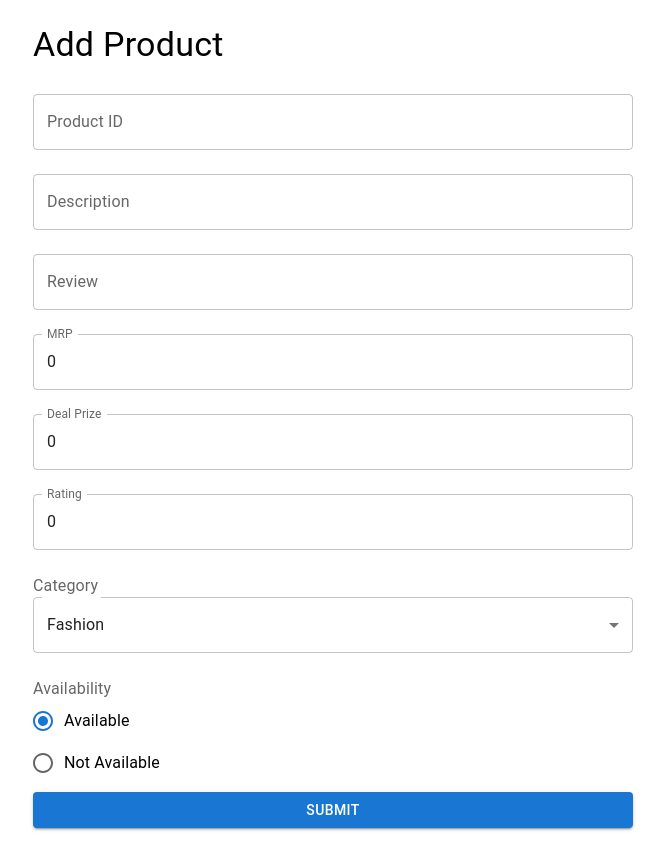
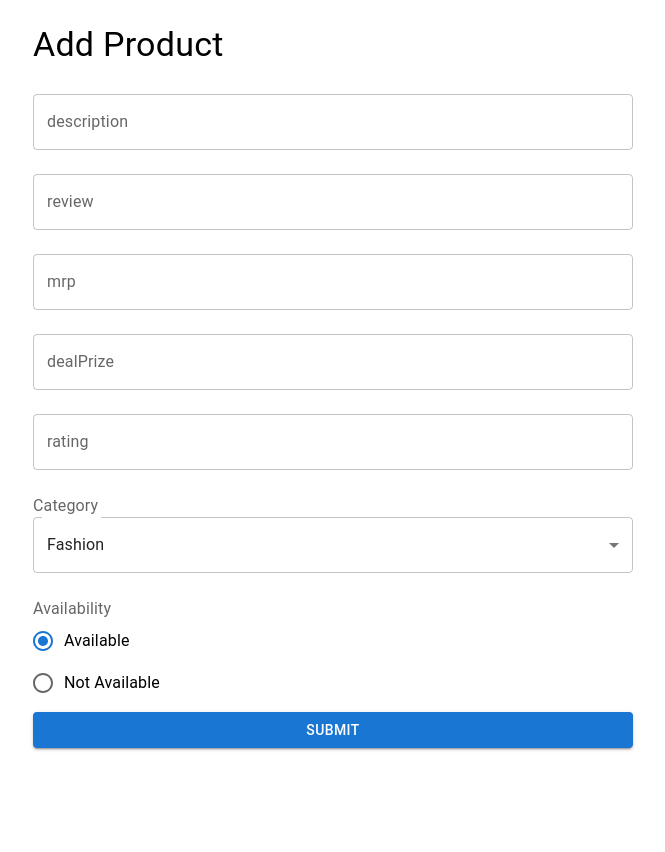
Before and after one commit to Dhanusree123/React-Hook-Forms, a React (Vite) app: page / in a window 1280 px wide. Shown: the whole page, without its empty margins (307-972 px from the left). After the commit the page ends 800 px from the top, so only its background shows below. Built offline with nearby package versions, Linux system fonts and the light colour scheme.

Commit message:
fix: refactoring code

```diff
--- a/src/App.tsx
+++ b/src/App.tsx
@@ -1,19 +1,17 @@
-import ProductFormPage from "./Pages/ProductFormPage";
-import { Routes, Route, BrowserRouter } from "react-router-dom";
-import ProductsPage from "./Pages/ProductsPage";
-import ProductPage from "./Pages/ProductPage";
+import ProductFormPage from './Pages/ProductFormPage';
+import { Routes, Route, BrowserRouter } from 'react-router-dom';
+import ProductsPage from './Pages/ProductsPage';
+import ProductPage from './Pages/ProductPage';
 
 const App = () => {
   return (
-    <>
-      <BrowserRouter>
-        <Routes>
-          <Route path="/" element={<ProductFormPage />} />
-          <Route path="/products" element={<ProductsPage />} />
-          <Route path="/product/:id" element={<ProductPage />} />
-        </Routes>
-      </BrowserRouter>
-    </>
+    <BrowserRouter>
+      <Routes>
+        <Route path='/' element={<ProductFormPage />} />
+        <Route path='/products' element={<ProductsPage />} />
+        <Route path='/product/:id' element={<ProductPage />} />
+      </Routes>
+    </BrowserRouter>
   );
 };
 
--- a/src/Pages/ProductFormPage.tsx
+++ b/src/Pages/ProductFormPage.tsx
@@ -1,7 +1,6 @@
-import { useForm, Controller } from "react-hook-form";
-import { zodResolver } from "@hookform/resolvers/zod";
+import { useForm, Controller } from 'react-hook-form';
+import { zodResolver } from '@hookform/resolvers/zod';
 import {
-  TextField,
   Button,
   Select,
   MenuItem,
@@ -12,31 +11,10 @@ import {
   FormLabel,
   Box,
   Typography,
-} from "@mui/material";
-import * as z from "zod";
-import { useNavigate } from "react-router-dom";
-
-const schema = z.object({
-  productId: z.string().min(1, { message: "Product ID is required" }),
-  description: z.string().min(1, { message: "Description is required" }),
-  review: z.string().min(1, { message: "Review is required" }),
-  mrp: z.preprocess(
-    (val) => Number(val),
-    z.number().min(1, { message: "MRP should be a positive number" })
-  ),
-  dealPrize: z.preprocess(
-    (val) => Number(val),
-    z.number().min(1, { message: "Deal Prize should be a positive number" })
-  ),
-  rating: z.preprocess(
-    (val) => Number(val),
-    z.number().min(1).max(5, { message: "Rating should be between 1 and 5" })
-  ),
-  category: z.enum(["furniture", "fashion", "electricals"]),
-  availability: z.enum(["available", "not-available"]),
-});
-
-type Iproduct = z.infer<typeof schema>;
+} from '@mui/material';
+import { useNavigate } from 'react-router-dom';
+import { IProduct, NewProductSchema } from '../Types/product';
+import TextFieldController from '../components/TextFieldController';
 
 const AddProductForm = () => {
   const navigate = useNavigate();
@@ -44,178 +22,109 @@ const AddProductForm = () => {
     control,
     handleSubmit,
     formState: { errors },
-  } = useForm<Iproduct>({
-    resolver: zodResolver(schema),
+  } = useForm<IProduct>({
+    resolver: zodResolver(NewProductSchema),
   });
 
-  // const productData = localStorage.getItem("Products");
-  // const dataP: Iproduct[] = JSON.parse(productData ?? "") ?? [];
-  // console.log(dataP);
-  // const onSubmit = (data: Iproduct) => {
-  //   console.log([data]);
-  //   dataP.push(data);
-  //   localStorage.setItem("Products", JSON.stringify(dataP));
-  //   // navigate("/products");
-  // };
-
-  const productData = localStorage.getItem("Products");
-  const parsedProducts: Iproduct[] = productData
-    ? JSON.parse(productData ?? "")
+  const productData = localStorage.getItem('Products');
+  const parsedProducts: IProduct[] = productData
+    ? JSON.parse(productData ?? '')
     : [];
-  const onSubmit = (data: Iproduct) => {
-    localStorage.setItem("Products", JSON.stringify([...parsedProducts, data]));
-    navigate("/products");
+  const onSubmit = (data: IProduct) => {
+    console.log(data);
+    const newData = { ...data, productId: crypto.randomUUID() };
+    localStorage.setItem(
+      'Products',
+      JSON.stringify([...parsedProducts, newData])
+    );
+    navigate('/products');
   };
 
   return (
-    <Box sx={{ maxWidth: 600, mx: "auto", p: 2 }}>
-      <Typography variant="h4" gutterBottom>
+    <Box sx={{ maxWidth: 600, mx: 'auto', p: 2 }}>
+      <Typography variant='h4' gutterBottom>
         Add Product
       </Typography>
       <form onSubmit={handleSubmit(onSubmit)}>
+        <TextFieldController
+          name='description'
+          control={control}
+          helperText={errors.description?.message}
+        />
+        <TextFieldController
+          name='review'
+          control={control}
+          helperText={errors.review?.message}
+        />
+        <TextFieldController
+          name='mrp'
+          type='number'
+          control={control}
+          helperText={errors.mrp?.message}
+        />
+        <TextFieldController
+          name='dealPrize'
+          type='number'
+          control={control}
+          helperText={errors.dealPrize?.message}
+        />
+        <TextFieldController
+          name='rating'
+          type='number'
+          control={control}
+          helperText={errors.rating?.message}
+        />
+
         <Controller
-          name="productId"
-          defaultValue=""
+          name='category'
+          defaultValue='fashion'
           control={control}
           render={({ field }) => (
-            <TextField
-              {...field}
-              label="Product ID"
-              fullWidth
-              margin="normal"
-              error={!!errors.productId}
-              helperText={errors.productId?.message}
-            />
-          )}
-        />
-        <Controller
-          name="description"
-          defaultValue=""
-          control={control}
-          render={({ field }) => (
-            <TextField
-              {...field}
-              label="Description"
-              fullWidth
-              margin="normal"
-              error={!!errors.description}
-              helperText={errors.description?.message}
-            />
-          )}
-        />
-        <Controller
-          name="review"
-          defaultValue=""
-          control={control}
-          render={({ field }) => (
-            <TextField
-              {...field}
-              label="Review"
-              fullWidth
-              margin="normal"
-              error={!!errors.review}
-              helperText={errors.review?.message}
-            />
-          )}
-        />
-        <Controller
-          name="mrp"
-          defaultValue={0}
-          control={control}
-          render={({ field }) => (
-            <TextField
-              {...field}
-              label="MRP"
-              type="number"
-              fullWidth
-              margin="normal"
-              error={!!errors.mrp}
-              helperText={errors.mrp?.message}
-            />
-          )}
-        />
-        <Controller
-          name="dealPrize"
-          defaultValue={0}
-          control={control}
-          render={({ field }) => (
-            <TextField
-              {...field}
-              label="Deal Prize"
-              type="number"
-              fullWidth
-              margin="normal"
-              error={!!errors.dealPrize}
-              helperText={errors.dealPrize?.message}
-            />
-          )}
-        />
-        <Controller
-          name="rating"
-          defaultValue={0}
-          control={control}
-          render={({ field }) => (
-            <TextField
-              {...field}
-              label="Rating"
-              type="number"
-              fullWidth
-              margin="normal"
-              error={!!errors.rating}
-              helperText={errors.rating?.message}
-            />
-          )}
-        />
-        <Controller
-          name="category"
-          defaultValue="fashion"
-          control={control}
-          render={({ field }) => (
-            <FormControl fullWidth margin="normal" error={!!errors.category}>
+            <FormControl fullWidth margin='normal' error={!!errors.category}>
               <FormLabel>Category</FormLabel>
-              <Select {...field} label="Category">
-                <MenuItem value="furniture">Furniture</MenuItem>
-                <MenuItem value="fashion">Fashion</MenuItem>
-                <MenuItem value="electricals">Electricals</MenuItem>
+              <Select {...field} label='Category'>
+                <MenuItem value='furniture'>Furniture</MenuItem>
+                <MenuItem value='fashion'>Fashion</MenuItem>
+                <MenuItem value='electricals'>Electricals</MenuItem>
               </Select>
               {errors.category && (
-                <Typography color="error">{errors.category.message}</Typography>
+                <Typography color='error'>{errors.category.message}</Typography>
               )}
             </FormControl>
           )}
         />
         <Controller
-          name="availability"
+          name='availability'
           control={control}
-          defaultValue="available"
+          defaultValue='available'
           render={({ field }) => (
             <FormControl
-              component="fieldset"
-              margin="normal"
+              component='fieldset'
+              margin='normal'
               error={!!errors.availability}
             >
-              <FormLabel component="legend">Availability</FormLabel>
+              <FormLabel component='legend'>Availability</FormLabel>
               <RadioGroup {...field}>
                 <FormControlLabel
-                  value="available"
+                  value='available'
                   control={<Radio />}
-                  label="Available"
+                  label='Available'
                 />
                 <FormControlLabel
-                  value="not-available"
+                  value='not-available'
                   control={<Radio />}
-                  label="Not Available"
+                  label='Not Available'
                 />
               </RadioGroup>
               {errors.availability && (
-                <Typography color="error">
+                <Typography color='error'>
                   {errors.availability.message}
                 </Typography>
               )}
             </FormControl>
           )}
         />
-        <Button type="submit" variant="contained" fullWidth>
+        <Button type='submit' variant='contained' fullWidth>
           Submit
         </Button>
       </form>
--- a/src/Pages/ProductPage.tsx
+++ b/src/Pages/ProductPage.tsx
@@ -1,55 +1,64 @@
-import { useNavigate, useParams } from "react-router-dom";
-import { Paper, Typography, Container, Button, Rating } from "@mui/material";
-
-type Product = {
-  productId: string;
-  description: string;
-  review: string;
-  mrp: number;
-  dealPrize: number;
-  rating: number;
-  category: "furniture" | "fashion" | "electricals";
-  availability: "available" | "not-available";
-};
+import { useNavigate, useParams } from 'react-router-dom';
+import {
+  Typography,
+  Container,
+  Button,
+  Rating,
+  Card,
+  CardContent,
+} from '@mui/material';
+import { IProduct } from '../Types/product';
 
 const ProductPage = () => {
   const navigate = useNavigate();
-  const { id } = useParams<{ productId: string }>();
+  const { id } = useParams<{ id: string }>();
 
-  const productData: Product[] = JSON.parse(
-    localStorage.getItem("Products") ?? "[]"
+  const productData: IProduct[] = JSON.parse(
+    localStorage.getItem('Products') ?? ''
   );
 
-  const sorted = productData.find((sorted: Product) => sorted.productId === id);
+  const product = productData.find((item: IProduct) => item.productId === id);
 
-  if (!sorted) {
+  if (!product) {
     return <Typography>Product not found</Typography>;
   }
 
+  const {
+    productId,
+    description,
+    review,
+    mrp,
+    dealPrize,
+    rating,
+    category,
+    availability,
+  } = product;
+
   return (
-    <>
-      <Container component={Paper} sx={{ padding: 4, marginTop: 4 }}>
-        <Typography variant="h4">{sorted.description}</Typography>
-        <Typography variant="subtitle1">Review:{sorted.review}</Typography>
-        <Typography variant="body1">MRP: {sorted.mrp}</Typography>
-        <Typography variant="body1">Deal Price: {sorted.dealPrize}</Typography>
-        <Typography variant="body1">
-          Rating:
-          <Rating value={sorted.rating} />
-        </Typography>
-        <Typography variant="body1">Category: {sorted.category}</Typography>
-        <Typography variant="body1">
-          Availability: {sorted.availability}
-        </Typography>
-      </Container>
+    <Container sx={{ padding: 4, marginTop: 4 }}>
       <Button
         onClick={() => {
-          navigate("/products");
+          navigate('/products');
         }}
       >
         Go Back
       </Button>
-    </>
+      <Card>
+        <CardContent>
+          <Typography variant='h4'>{productId}</Typography>
+          <Typography variant='h4'>{description}</Typography>
+          <Typography variant='subtitle1'>Review:{review}</Typography>
+          <Typography variant='body1'>MRP: {mrp}</Typography>
+          <Typography variant='body1'>Deal Price: {dealPrize}</Typography>
+          <Typography variant='body1'>
+            Rating:
+            <Rating value={rating} />
+          </Typography>
+          <Typography variant='body1'>Category: {category}</Typography>
+          <Typography variant='body1'>Availability: {availability}</Typography>
+        </CardContent>
+      </Card>
+    </Container>
   );
 };
 
--- a/src/Pages/ProductsPage.tsx
+++ b/src/Pages/ProductsPage.tsx
@@ -1,44 +1,29 @@
-import Table from "@mui/material/Table";
-import TableBody from "@mui/material/TableBody";
-import TableCell from "@mui/material/TableCell";
-import TableContainer from "@mui/material/TableContainer";
-import TableHead from "@mui/material/TableHead";
-import TableRow from "@mui/material/TableRow";
-import Paper from "@mui/material/Paper";
-import { useNavigate } from "react-router-dom";
-import { useEffect, useState } from "react";
-import { Button } from "@mui/material";
-
-type Product = {
-  productId: string;
-  description: string;
-  review: string;
-  mrp: number;
-  dealPrize: number;
-  rating: number;
-  category: "furniture" | "fashion" | "electricals";
-  availability: "available" | "not-available";
-};
+import Table from '@mui/material/Table';
+import TableBody from '@mui/material/TableBody';
+import TableCell from '@mui/material/TableCell';
+import TableContainer from '@mui/material/TableContainer';
+import TableHead from '@mui/material/TableHead';
+import TableRow from '@mui/material/TableRow';
+import { useNavigate } from 'react-router-dom';
+import { useEffect, useState } from 'react';
+import { Button } from '@mui/material';
+import { IProduct } from '../Types/product';
 
 const ProductsPage = () => {
-  const productData = localStorage.getItem("Products") ?? "";
-  const [products, setProducts] = useState<Product[] | []>([]);
+  const productData = localStorage.getItem('Products') ?? '';
+  const [products, setProducts] = useState<IProduct[] | []>([]);
   const navigate = useNavigate();
 
   const handleProduct = (productId: string) => {
     navigate(`/product/${productId}`);
   };
 
-  const handleDelete = (
-    e: React.MouseEvent<HTMLButtonElement>,
-    productId: string
-  ) => {
-    e.stopPropagation();
+  const handleDelete = (productId: string) => {
     const updatedProducts = products.filter(
       (product) => product.productId !== productId
     );
     setProducts(updatedProducts);
-    localStorage.setItem("Products", JSON.stringify(updatedProducts));
+    localStorage.setItem('Products', JSON.stringify(updatedProducts));
   };
 
   useEffect(() => {
@@ -48,44 +33,57 @@ const ProductsPage = () => {
   }, [productData]);
 
   return (
-    <TableContainer component={Paper}>
-      <Table sx={{ minWidth: 650 }} aria-label="simple table">
+    <TableContainer>
+      <Table sx={{ minWidth: 650 }} aria-label='simple table'>
         <TableHead>
           <TableRow>
             <TableCell>ProductId</TableCell>
-            <TableCell align="right">Category</TableCell>
-            <TableCell align="right">Description</TableCell>
-            <TableCell align="right">DealPrice</TableCell>
-            <TableCell align="right">Rating</TableCell>
-            <TableCell align="right">Availability</TableCell>
+            <TableCell align='right'>Category</TableCell>
+            <TableCell align='right'>Description</TableCell>
+            <TableCell align='right'>DealPrice</TableCell>
+            <TableCell align='right'>Rating</TableCell>
+            <TableCell align='right'>Availability</TableCell>
+            <TableCell align='center'>Actions</TableCell>
           </TableRow>
         </TableHead>
 
         <TableBody>
-          {products.map((row) => (
+          {products.map((row) => {
+            const {
+              productId,
+              category,
+              description,
+              dealPrize,
+              rating,
+              availability,
+            } = row;
+            return (
               <TableRow
-              onClick={() => handleProduct(row.productId)}
-              key={row.productId}
-              sx={{ "&:last-child td, &:last-child th": { border: 0 } }}
+                onClick={() => handleProduct(productId)}
+                key={productId}
               >
-              <TableCell component="th" scope="row">
-                {row.productId}
+                <TableCell component='th' scope='row'>
+                  {productId}
                 </TableCell>
-              <TableCell align="right">{row.category}</TableCell>
-              <TableCell align="right">{row.description}</TableCell>
-              <TableCell align="right">{row.dealPrize}</TableCell>
-              <TableCell align="right">{row.rating}</TableCell>
-              <TableCell align="right">{row.availability}</TableCell>
-              <TableCell>
+                <TableCell align='right'>{category}</TableCell>
+                <TableCell align='right'>{description}</TableCell>
+                <TableCell align='right'>{dealPrize}</TableCell>
+                <TableCell align='right'>{rating}</TableCell>
+                <TableCell align='right'>{availability}</TableCell>
+                <TableCell align='center'>
                   <Button
-                  variant="outlined"
-                  onClick={(e) => handleDelete(e, row.productId)}
+                    variant='outlined'
+                    onClick={(e) => {
+                      e.stopPropagation();
+                      handleDelete(productId);
+                    }}
                   >
                     Delete
                   </Button>
                 </TableCell>
               </TableRow>
-          ))}
+            );
+          })}
         </TableBody>
       </Table>
     </TableContainer>
--- /dev/null
+++ b/src/Types/product.ts
@@ -0,0 +1,21 @@
+import { z } from 'zod';
+
+export const ProductSchema = z.object({
+  productId: z.string().min(1, { message: 'Product ID is required' }),
+  description: z.string().min(1, { message: 'Description is required' }),
+  review: z.string().min(1, { message: 'Review is required' }),
+  mrp: z.coerce.number().min(1, { message: 'MRP should be a positive number' }),
+  dealPrize: z.coerce
+    .number()
+    .min(1, { message: 'Deal Prize should be a positive number' }),
+  rating: z.coerce
+    .number()
+    .min(1)
+    .max(5, { message: 'Rating should be between 1 and 5' }),
+  category: z.enum(['furniture', 'fashion', 'electricals']),
+  availability: z.enum(['available', 'not-available']),
+});
+
+export const NewProductSchema = ProductSchema.omit({ productId: true });
+
+export type IProduct = z.infer<typeof ProductSchema>;
--- /dev/null
+++ b/src/components/TextFieldController.tsx
@@ -0,0 +1,34 @@
+/* eslint-disable @typescript-eslint/no-explicit-any */
+import { TextField } from '@mui/material';
+import { Controller } from 'react-hook-form';
+
+type Props = {
+  name: string;
+  control: any;
+  type?: string;
+  helperText?: string | undefined;
+};
+
+const TextFieldController = (props: Props) => {
+  const { control, name, type, helperText } = props;
+  return (
+    <Controller
+      name={name}
+      defaultValue=''
+      control={control}
+      render={({ field, fieldState: { error } }) => (
+        <TextField
+          {...field}
+          label={name}
+          type={type}
+          fullWidth
+          margin='normal'
+          error={error ? true : false}
+          helperText={helperText}
+        />
+      )}
+    />
+  );
+};
+
+export default TextFieldController;
```
Also changed, not shown: src/Types/FormProps.tsx (deleted, +0 -32 lines). Lines whose indentation alone changed are shown as unchanged.
